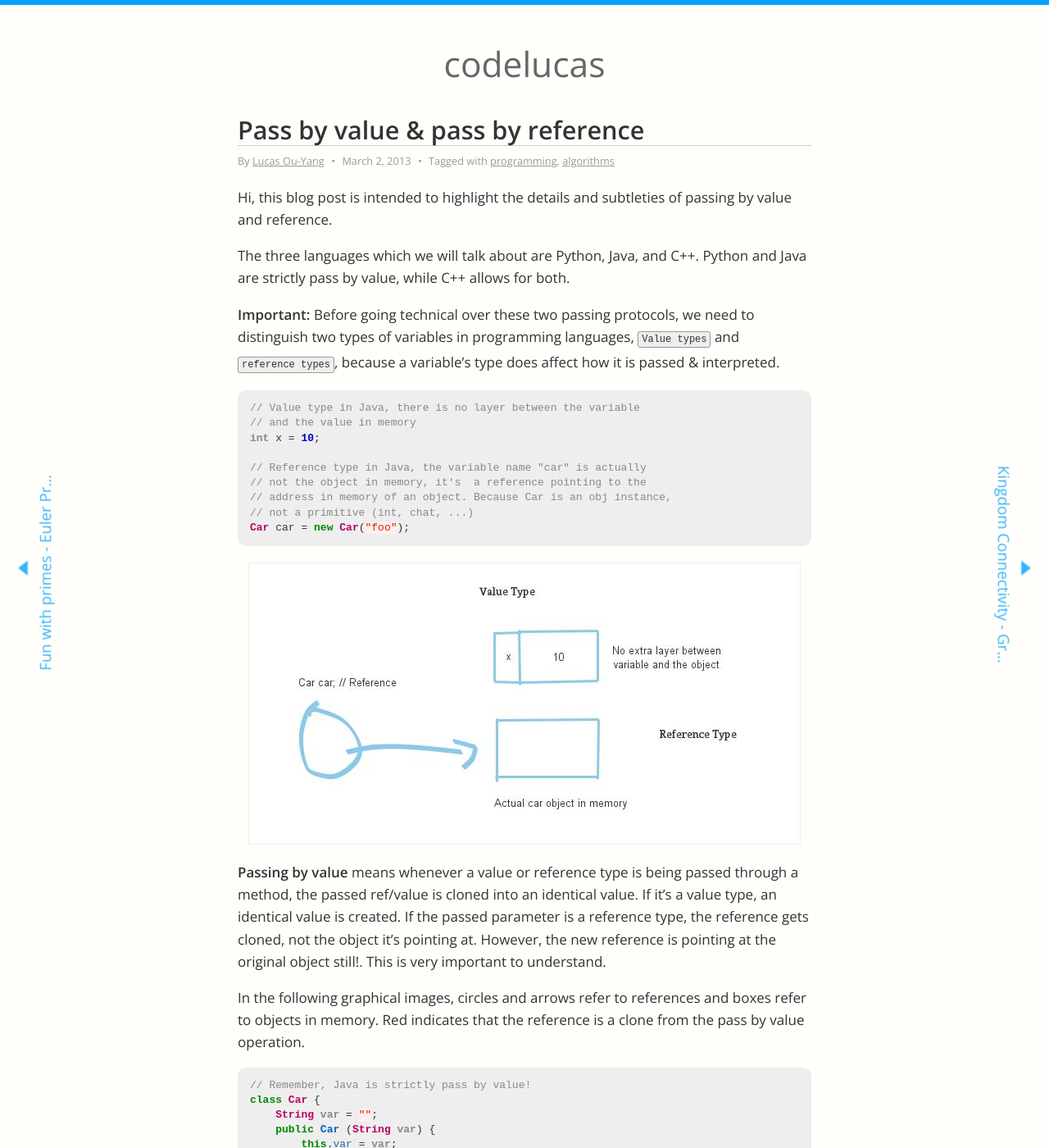
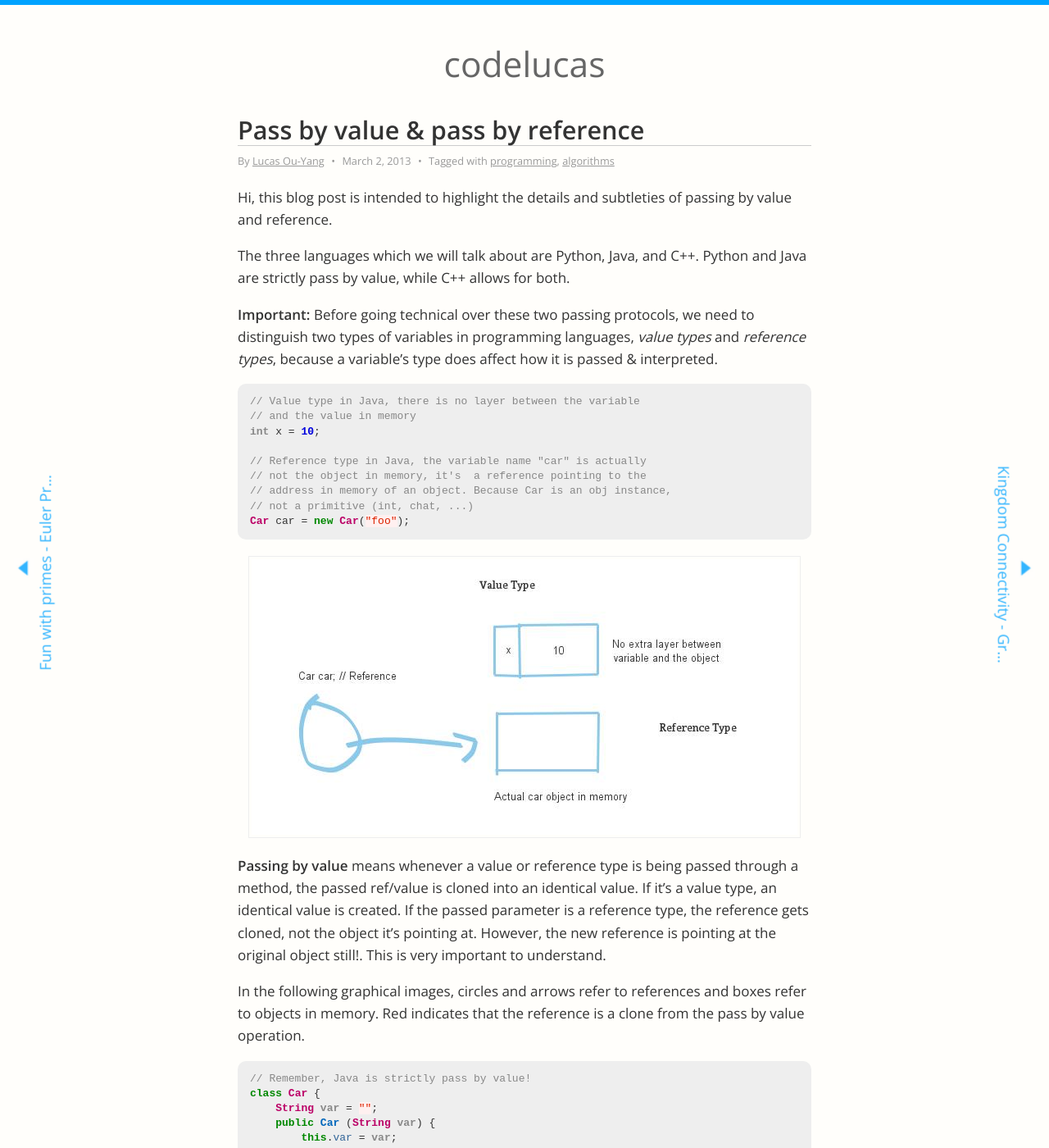
Before and after one commit to codelucas/codelucas.com, a Jekyll site: the page built from _posts/2013-03-02-pass-by-value-pass-by-reference.md, in a window 1280 px wide and 1400 px high. Shown: the whole window at 82% size. Built offline with Jekyll 4.4.1, drawn with Linux system fonts in a browser that asks for light colours; Markdown is read by kramdown in place of the engine named in the settings; comment, search, counter and statistics services are not loaded; some of the changed text lies outside the part shown.

Commit message:
fixed old blogs, removed blue footer

```diff
--- a/_posts/2013-03-02-pass-by-value-pass-by-reference.md
+++ b/_posts/2013-03-02-pass-by-value-pass-by-reference.md
@@ -13,7 +13,7 @@
 
 <!-- We will first talk about passing by value. For many newer and modern languages, there seems to be a trend of strict pass by value restrictions. PHP, Python, Go, Java, and many more languages are all pass by value! -->
 
-**Important:** Before going technical over these two passing protocols, we need to distinguish two types of variables in programming languages, `Value types` and `reference types`, because a variable's type does affect how it is passed & interpreted.
+**Important:** Before going technical over these two passing protocols, we need to distinguish two types of variables in programming languages, *value types* and *reference types*, because a variable's type does affect how it is passed & interpreted.
 
 {% highlight java %}
 // Value type in Java, there is no layer between the variable
@@ -51,7 +51,7 @@
 }
 {% endhighlight %}
 
-In the following example, we are passing by value the reference to a car object called "car". It is default initialized with "foo", so the var String property of the object is "foo" after creation. In the setCarVar(...) method, we take the car instance, and change it's var variable into the String "bar". Despite this being pass by value, the change still takes effect because the reference was cloned, <b>not the actual object</b>. The reference is still pointing towards the original object!
+In the following example, we are passing by value the reference to a car object called `car`. It is default initialized with `"foo"`, so the `var` String property of the object is `"foo"` after creation. In the `setCarVar(...)` method, we take the `car` instance, and change it's `var` variable into the String `bar`. Despite this being pass by value, the change still takes effect because the reference was cloned, <b>not the actual object</b>. The reference is still pointing towards the original object!
 
 {% highlight java %}
 public static void main (String[] args) {
@@ -68,7 +68,7 @@
 
 <img src="/images/Pass-by-Val-varChange-2.jpg" alt="Pass by Value PT 2" />
 
-Take a look at this new example, we use a new method, refNewCar(...). This method differs from the original because it does not change the car's var property, it completely points the input reference towards a new car object. This is very important! Because the car reference is pointing now at a new car object (not original), all changes made to this object will not affect the original! This is much better explained with graphical images.
+Take a look at this new example, we use a new method, `refNewCar(...)`. This method differs from the original because it does not change the car's `var` property, it completely points the input reference towards a new car object. This is very important! Because the car reference is pointing now at a new car object (not original), all changes made to this object will not affect the original! This is much better explained with graphical images.
 
 {% highlight java %}
 public static void main (String[] args) {
@@ -122,9 +122,9 @@
 
 The main takeaway for pass by references is that after pointing the input reference to a new object, the changes stay. The object reference will now stay pointed at that new object. If you are passing by a value type, the value will also change if it is pointed towards a new value.
 
-The ampersand y (&y) in the method signature of setValue(...) denotes a new reference which points to the value type of the object in memory, which is initialized to 10. Instead of duplicating a value or reference, we are now just simply referencing it with a new reference. We are using a new reference to point to the <b>original</b> value type, and we are setting it to a new object in memory. This means all changes to the object, or even resetting the reference to a new objects, have permanent results.
+The ampersand y `&y` in the method signature of `setValue(...)` denotes a new reference which points to the value type of the object in memory, which is initialized to 10. Instead of duplicating a value or reference, we are now just simply referencing it with a new reference. We are using a new reference to point to the <b>original</b> value type, and we are setting it to a new object in memory. This means all changes to the object, or even resetting the reference to a new objects, have permanent results.
 
-If we wanted to mimic our above example with Car car, and the refNewCar setup, the graphic below will represent the subtle change. Having our car reference a new object will result in the reference permanently pointing towards a new object.
+If we wanted to mimic our above example with `Car car`, and the `refNewCar(...)` setup, the graphic below will represent the subtle change. Having our car reference a new object will result in the reference permanently pointing towards a new object.
 
 
 Congratulations, you have read through my lengthy guide to parameter passing and variable types! I hope this has helped you guys, please share this article with your friends if it really did help you!
--- a/css/scss/style.scss
+++ b/css/scss/style.scss
@@ -8,7 +8,7 @@
 
 body {
   border-top: 6px solid $pink;
-  border-bottom: 30px solid $pink;
+  // border-bottom: 30px solid $pink;
   background-color: $bgColor;
   color: $darkerGray;
   font-family: $sans-serif;
```
Also changed, not shown: index.html (+10 -4 lines), css/compiled/style.css.
